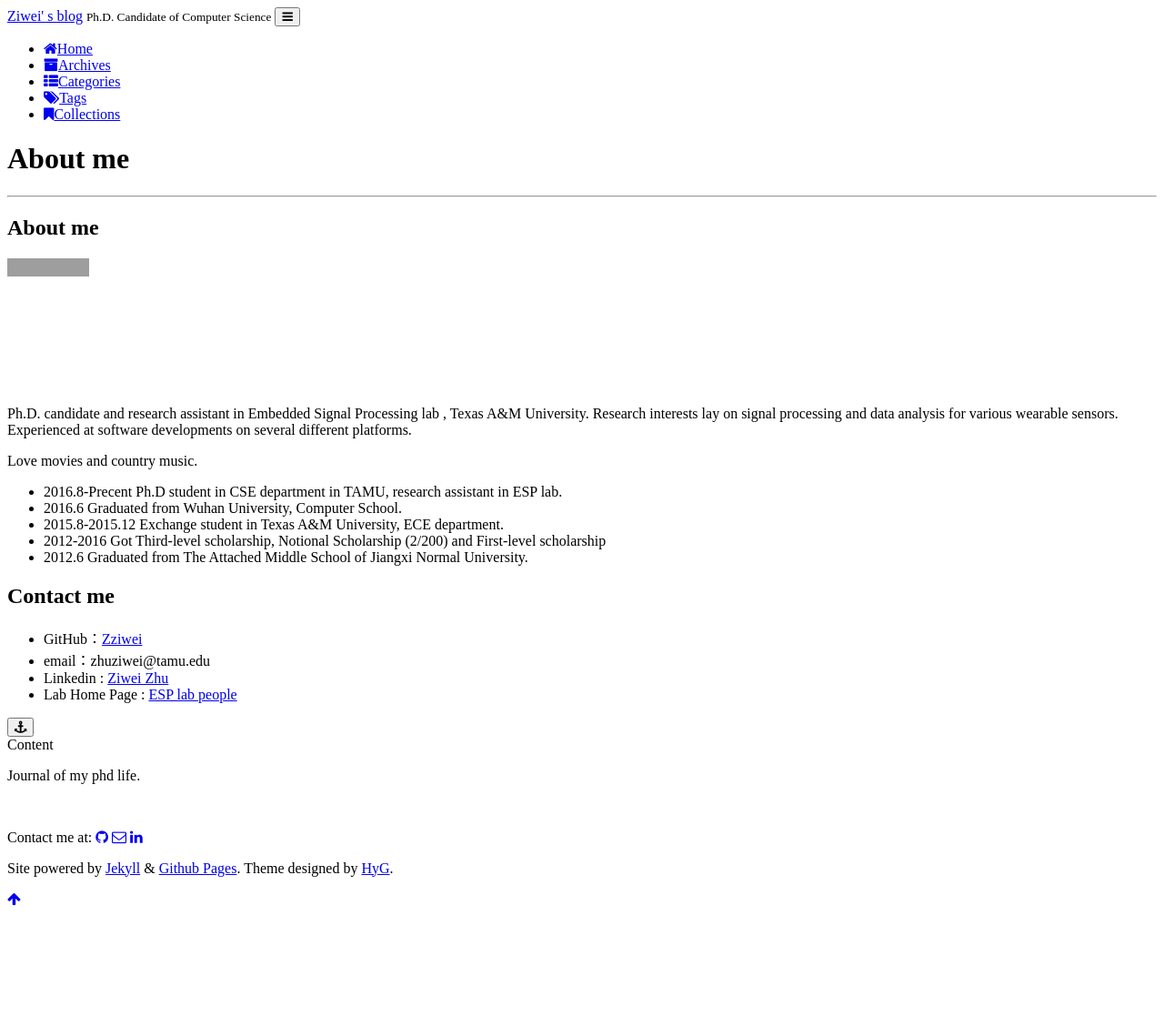
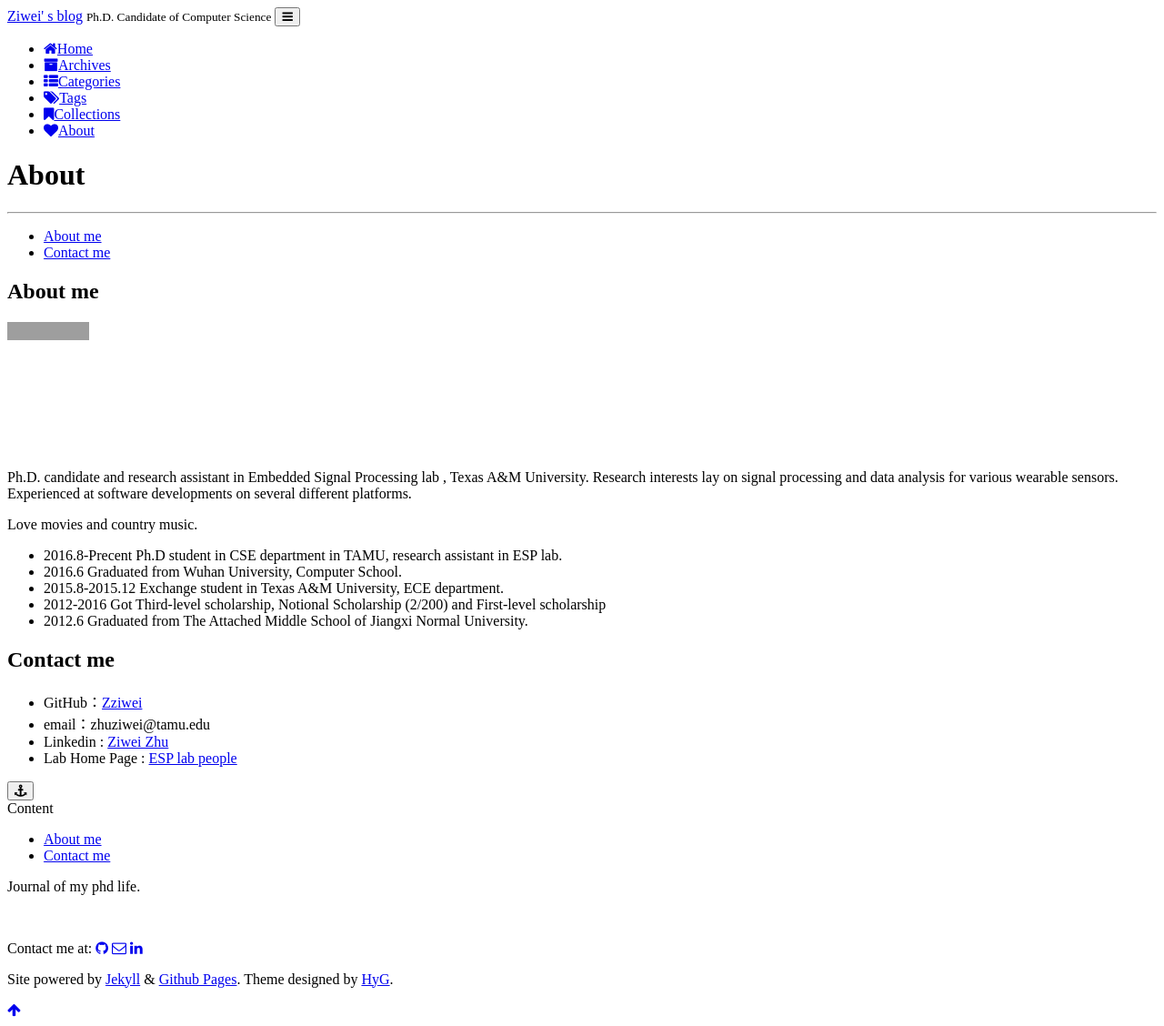
Before and after one commit to Zziwei/Zziwei.github.io, a Jekyll site: the page built from page/4about.md, in a window 1280 px wide. Shown: the whole page at 91% size. Built offline with Jekyll 4.4.1, drawn with Linux system fonts in a browser that asks for light colours; our own code applies the rules of GitHub Pages for plain Markdown files; comment, search, counter and statistics services are not loaded; a style sheet for code colours, icons or effects is not loaded; before the commit the page ends 1006 px from its top, so only the background shows below that; grey boxes are pictures that could not be loaded.

Commit message:
about me

```diff
--- a/page/4about.md
+++ b/page/4about.md
@@ -1,3 +1,14 @@
+---
+layout: page
+title: About
+permalink: /about/
+icon: heart
+type: page
+---
+
+* content
+{:toc}
+
 ## About me
 
 <iframe src="https://githubbadge.appspot.com/Zziwei?s=1" style="border: 0;height: 142px;width: 200px;overflow: hidden;" frameBorder="0"></iframe>
```
